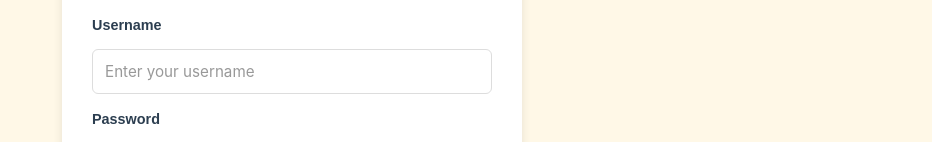
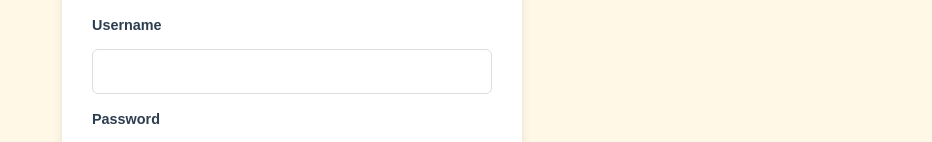
Before and after one commit to matthewcrowley/SWE-4713-Software-Application-Domain-Project, a React (Vite) app in the folder sad-project/: page /new-user in a window 1280 px wide. Shown: the part 805-947 px from the top of the page, without its empty margins (348-1280 px from the left). Built offline with nearby package versions, Linux system fonts and the light colour scheme.

Commit message:
Username auto generated at New User

```diff
--- a/sad-project/src/NewUser.jsx
+++ b/sad-project/src/NewUser.jsx
@@ -218,9 +218,8 @@ function NewUser() {
               type="text"
               name="username"
               className="form-input"
-              placeholder="Enter your username"
               value={formData.username}
-              onChange={handleChange}
+              readOnly
             />
           </div>
 
```
Also changed, not shown: 2 other files (tests, documents, lock files or other folders).
